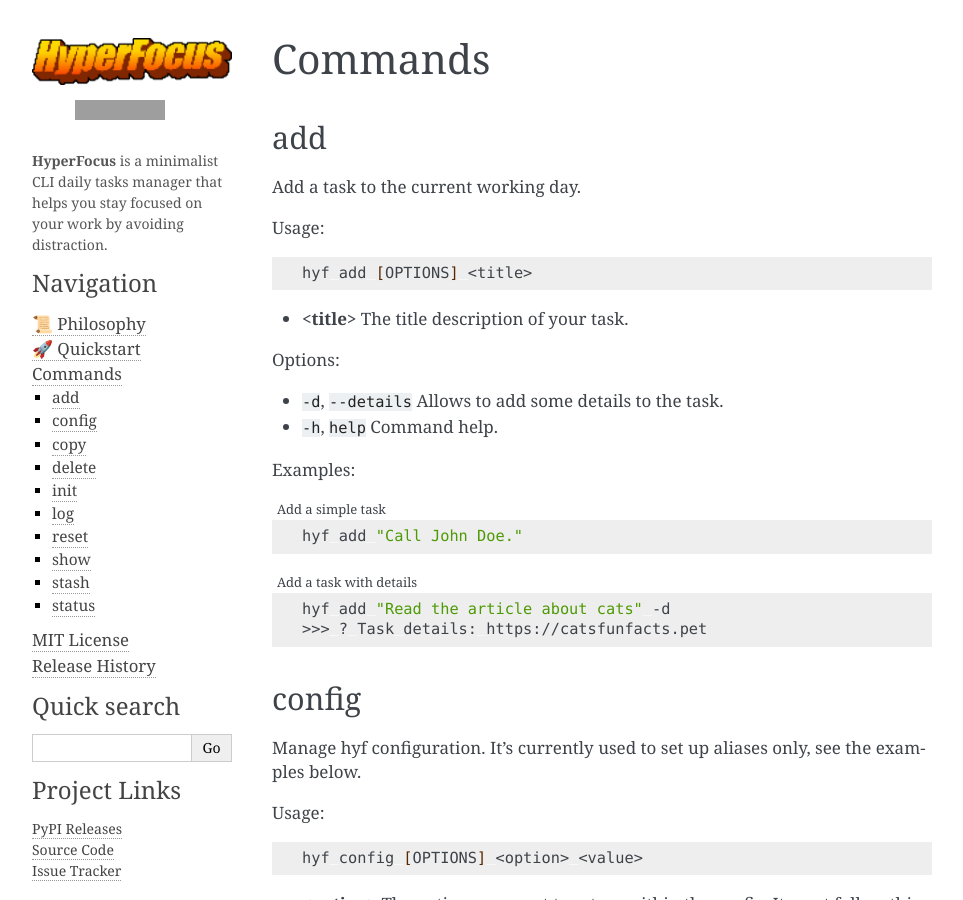
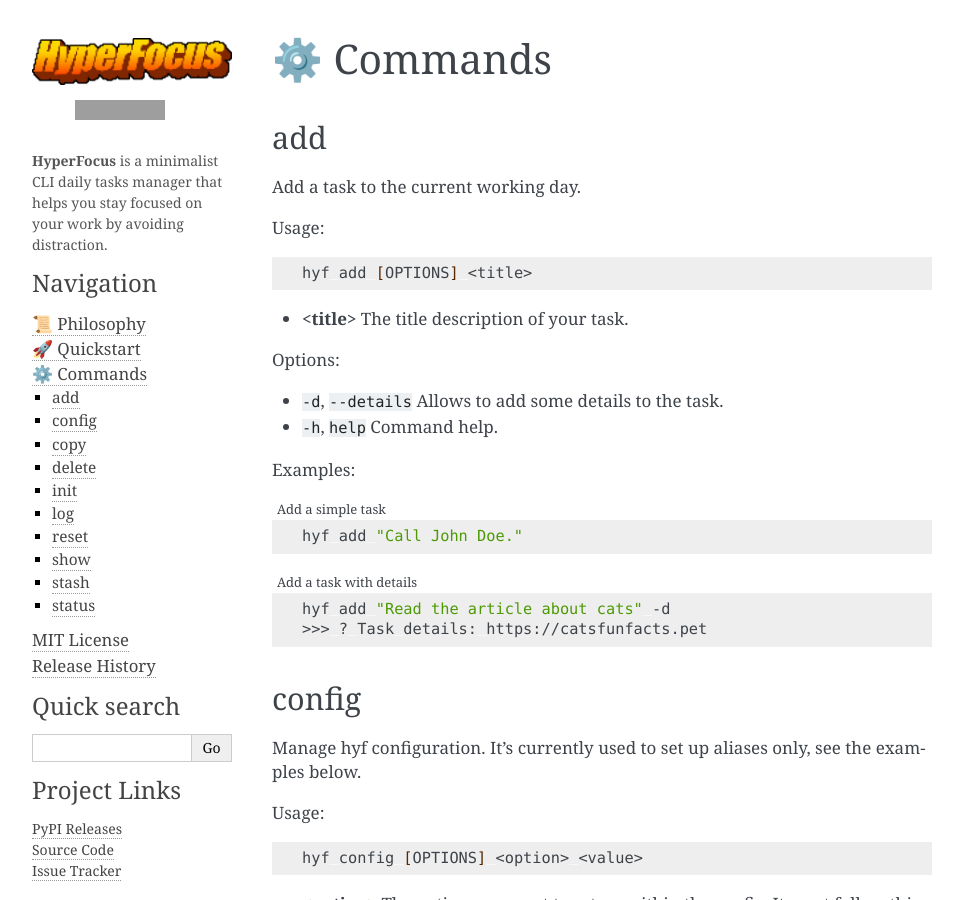
Before and after one commit to u8slvn/hyperfocus, a Sphinx documentation site: the page built from docs/source/commands.rst, in a window 1280 px wide and 900 px high. Shown: the whole window, without its empty margins (148-1111 px from the left). Built offline with Sphinx 7.4.7, drawn with Linux system fonts in a browser that asks for light colours; grey boxes are pictures that could not be loaded.

```diff
--- a/docs/source/commands.rst
+++ b/docs/source/commands.rst
@@ -1,4 +1,4 @@
-Commands
+⚙️ Commands
 ========
 
 add
```
